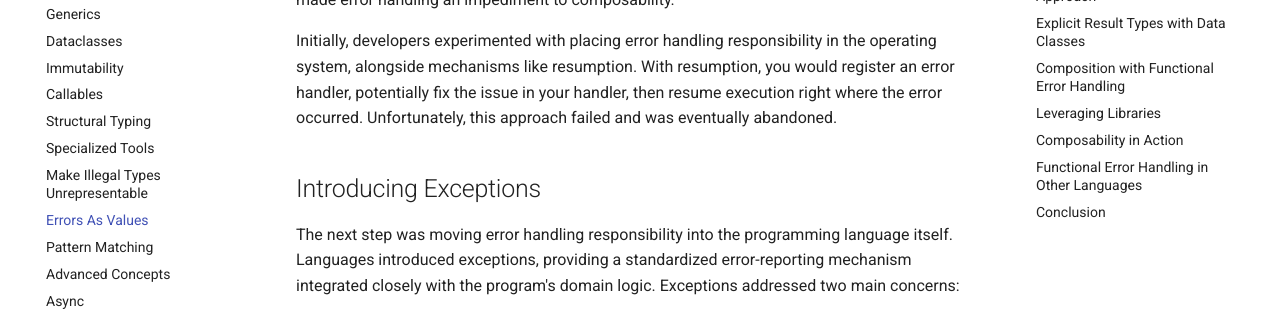
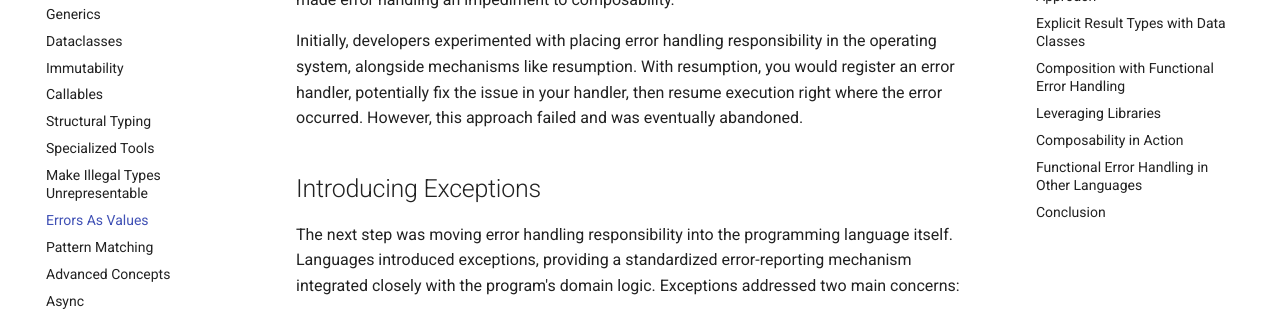
Before and after one commit to ThinkingInTypes/ThinkingInTypes.github.io, an MkDocs documentation site: the page built from Chapters/13_Errors_As_Values.md, in a window 1280 px wide and 1400 px high, scrolled down 378 px. Shown: the part 229-540 px from the top of the window. Built offline with MkDocs 1.6.1 and Material for MkDocs 9.7.7, drawn with Linux system fonts in a browser that asks for light colours; comment, search, counter and statistics services are not loaded; some of the changed text lies outside the part shown.

````diff
--- a/Chapters/13_Errors_As_Values.md
+++ b/Chapters/13_Errors_As_Values.md
@@ -7,9 +7,13 @@ Error handling has had a messy history. Initially, programmers used languages cl
 
 ## Historical Context of Error Handling
 
-Originally, the approach to handling errors was global—using global flags, setting signals, or similar global mechanisms. Unfortunately, this often resulted in race conditions, where one part of a program could easily overwrite an error indicator that another part needed to read. This made error handling an impediment to composability.
+Originally, the approach to handling errors was global—using global flags, setting signals, or similar global mechanisms.
+Unfortunately, this often resulted in race conditions, where one part of a program could easily overwrite an error indicator that another part needed to read.
+This made error handling an impediment to composability.
 
-Initially, developers experimented with placing error handling responsibility in the operating system, alongside mechanisms like resumption. With resumption, you would register an error handler, potentially fix the issue in your handler, then resume execution right where the error occurred. Unfortunately, this approach failed and was eventually abandoned.
+Initially, developers experimented with placing error handling responsibility in the operating system, alongside mechanisms like resumption.
+With resumption, you would register an error handler, potentially fix the issue in your handler, then resume execution right where the error occurred.
+However, this approach failed and was eventually abandoned.
 
 ## Introducing Exceptions
 
@@ -152,7 +162,8 @@ def workflow(x: int) -> Result[int, str]:
     return calculate(x).bind(func_b).bind(func_c)
 ```
 
-With this chaining pattern, errors propagate automatically. The first failure encountered halts further processing, immediately surfacing the error clearly to the caller, maintaining data integrity and simplifying debugging.
+With this chaining pattern, errors propagate automatically.
+The first failure encountered halts further processing, immediately surfacing the error clearly to the caller, maintaining data integrity and simplifying debugging.
 
 ### Functional Error Handling in Other Languages
 
@@ -162,7 +173,8 @@ These patterns originated from functional languages, but increasingly influence
 - **Kotlin:** Lightweight built-in functional error handling.
 - **C++:** Deprecated exception specifications and shifting towards return-value-based error handling.
 
-Python, while historically leaning heavily on exceptions, can benefit greatly from adopting these functional-style techniques. Libraries like `returns` or `pydantic`, and the introduction of modern Python idioms (such as type annotations and dataclasses), facilitate safer, clearer, and more composable code.
+Python, while historically leaning heavily on exceptions, can benefit greatly from adopting these functional-style techniques.
+Libraries like `returns` or `pydantic`, and the introduction of modern Python idioms (such as type annotations and dataclasses), facilitate safer, clearer, and more composable code.
 
 ### Conclusion
 
````
Also changed, not shown: other parts of Chapters/13_Errors_As_Values.md (+10 -4 lines), Chapters/10_Structural_Typing.md (+5 -2 lines).
